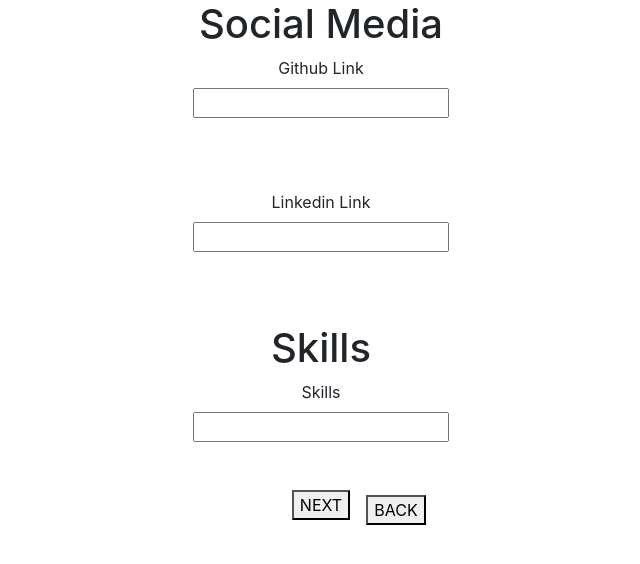
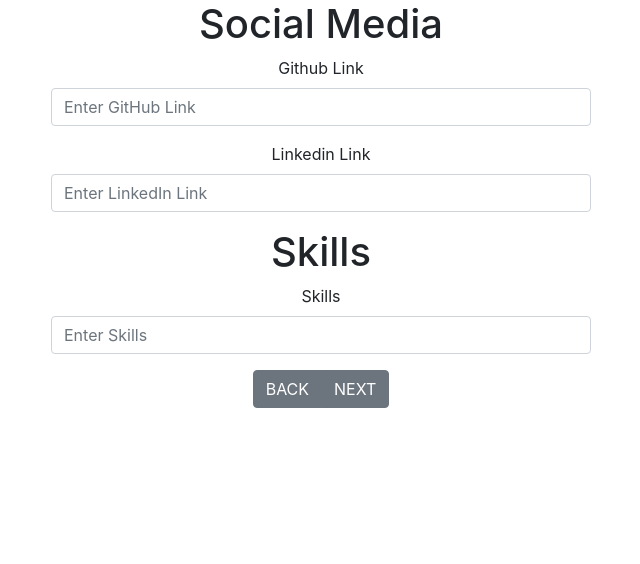
Before and after one commit to abimsedhain/portfolio_designer, a React (Create React App) app: page /form in a window 1280 px wide. Both pictures are taken after typing "Sample", "name@example.com", "Sample" into the empty fields and a click on the button "NEXT". Shown: the top 564 px of the page, without its empty margins (319-959 px from the left). Built offline with nearby package versions, Linux system fonts and the light colour scheme.

Commit message:
added bootstrap to socialmedia form

```diff
--- a/src/Form/SocialMedia.js
+++ b/src/Form/SocialMedia.js
@@ -1,6 +1,7 @@
 import React from 'react'
 import { Formik, Form, Field, ErrorMessage } from 'formik';
 import * as yup from 'yup';
+import { FormGroup, Label, Input, Button, ButtonGroup } from 'reactstrap';
 
 const validationSchema = yup.object({
 	// github:yup.string().required('Github Link is required'),
@@ -23,34 +24,32 @@ const SocialMedia = ({ formData, setFormData, nextStep, prevStep }) => {
 
 			<Form>
 				<h1>Social Media</h1>
-                <label htmlFor='github'>Github Link</label><br/>
-                <Field type='text' id='github' name='github'
-                />
-                <br /><br />
+
+				<FormGroup>
+					<Label>
+						Github Link
+					</Label>
+					<Field type='text' id='github' name='github' placeholder="Enter GitHub Link" as={Input} />
 					<ErrorMessage name='github' />
-                <br />  <br />
+				</FormGroup>
+				<FormGroup>
+					<Label>Linkedin Link</Label>
 
-                <label htmlFor='linkedin'>Linkedin Link</label><br/>
-                <Field type='text' id='linkedin' name='linkedin'
-                />
-                <br /><br />
+					<Field type='text' id='linkedin' name='linkedin' as={Input} placeholder="Enter LinkedIn Link"/>
 					<ErrorMessage name='linkedin' />
-                <br /><br />
+				</FormGroup>
+				<h1>Skills</h1>
+				<FormGroup>
+					<Label>Skills</Label>
 
-                <h1>Skills</h1>
-                <label htmlFor='skills'>Skills</label><br/>
-                <Field type='text' id='skills' name='skills'
-                />
-                <br /><br />
+					<Field type='text' id='skills' name='skills' as={Input} placeholder="Enter Skills"/>
 					<ErrorMessage name='skills' />
-                <br />
+				</FormGroup>
+				<ButtonGroup>
+					<Button onClick={prevStep}>BACK</Button>
+					<Button type="submit">NEXT</Button>
+				</ButtonGroup>
 
-                <div>
-                    <button type='submit'> NEXT</button>
-                </div>
-                <div style={{ marginTop: '-25px', marginLeft: '150px' }}>
-                    <button onClick={prevStep}> BACK</button>
-                </div>
 
 			</Form>
 		</Formik>
```
Lines whose indentation alone changed are shown as unchanged.
